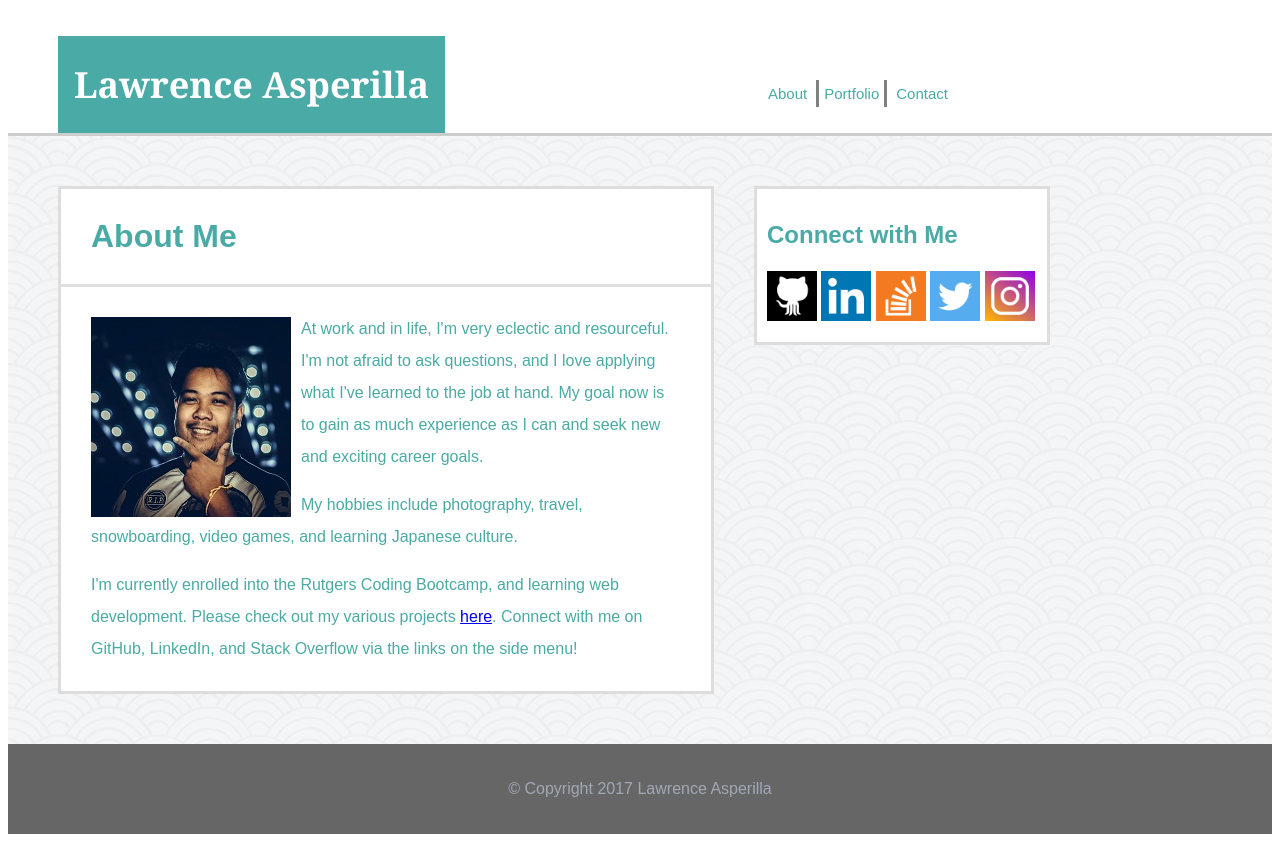
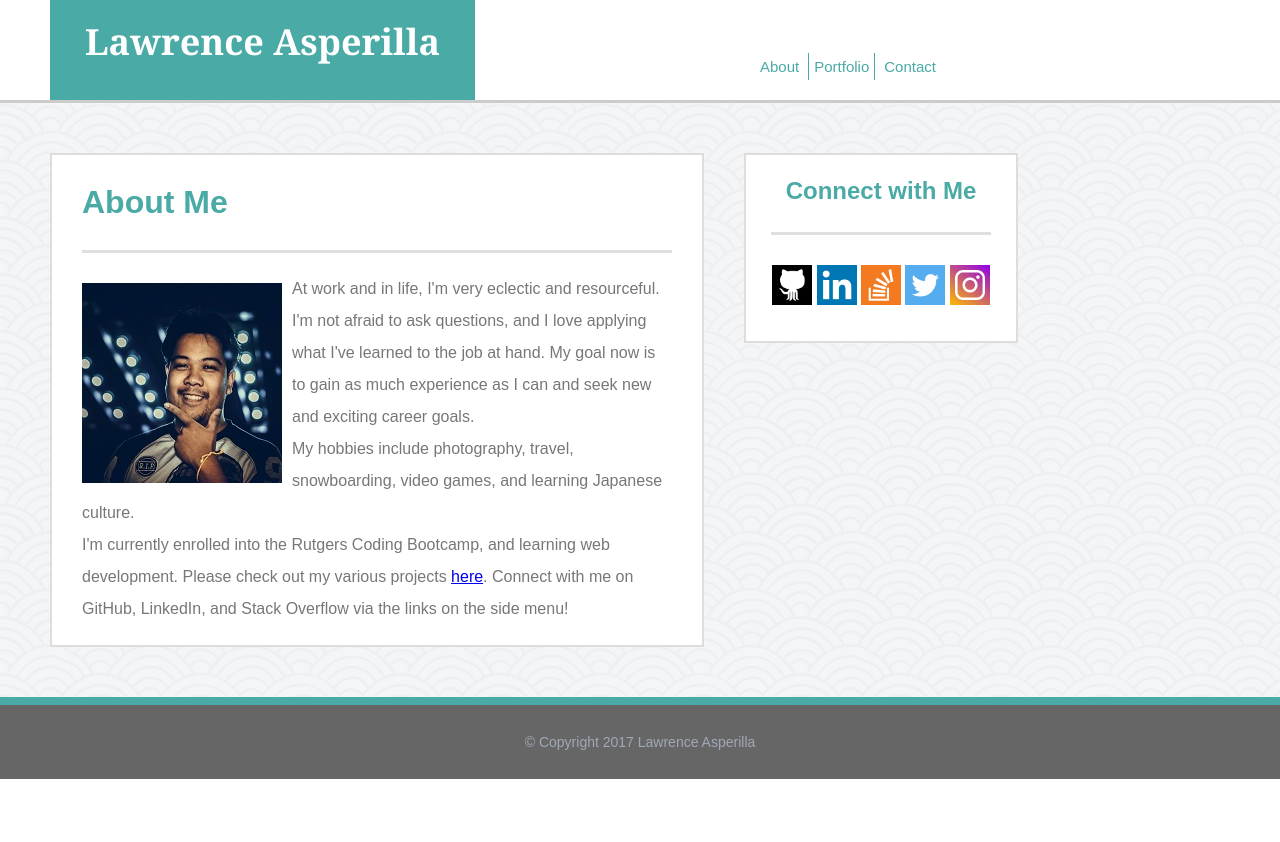
Before and after one commit to lasperilla/Basic-Portfolio, a plain HTML site: page index.html in a window 1280 px wide. After the commit the page ends 800 px from the top, so only its background shows below. Drawn offline with Linux system fonts and the light colour scheme.

Commit message:
cleaned up style.css, applied reset.css, index page looking done-ish

```diff
--- a/assets/css/style.css
+++ b/assets/css/style.css
@@ -4,26 +4,48 @@
     display: table;
 }
 
+/*restyling some basic elements that got reset with reset.css*/
+h1 {
+    display: block;
+    font-size: 2em;
+    margin-top: 0.67em;
+    margin-bottom: 0.67em;
+    margin-left: 0;
+    margin-right: 0;
+    font-weight: bold;
+}
+
+h2 {
+    display: block;
+    font-size: 1.5em;
+    margin-top: 0.83em;
+    margin-bottom: 0.83em;
+    margin-left: 0;
+    margin-right: 0;
+    font-weight: bold;
+}
+
+/*header/navigation section*/
 .header {
-   height: 125px;
+    height: 100px;
     position: relative;
     background: #FFFFFF;
     border-color: #cccccc;
     border-bottom-style: solid;
-    /*  background: yellow;*/
+    border-width: 3px;
 }
 
 .letterhead {
     background: #4AAAA5;
     color: #FFFFFF;
-    width: 375px;
-    padding: 0px 6px 0px 6px;
+    width: 425px;
+    height: 100%;
     float: left;
     position: absolute;
     left: 50px;
     bottom: 0px;
     text-align: center;
-    font-family: 'Georgia', Times, Times New Roman, serif;
+    font-family: 'Georgia', Times, 'Times New Roman', serif;
     font-size: 18px;
 }
 
@@ -48,25 +70,31 @@
 
 
 /*not sure how to put | between about, portfolio, and contact links. using border on middle link for now*/
-
 #tmcenter {
     border-left-style: solid;
     border-right-style: solid;
-    border-left-color: gray;
-    border-right-color: gray;
+    border-left-color: #4AAAA5;
+    border-right-color: #4AAAA5;
+    border-width: 1px;
 }
 
+/*footer section*/
 .footer {
     font-family: 'Arial', 'Helvetica Neue', Helvetica, sans-serif;
+    font-size: 14px;
     background-color: #666666;
     color: #A1A8B5;
     text-align: center;
-    padding: 20px;
+    padding: 30px;
+    border-color: #4AAAA5;
+    border-top-style: solid;
+    border-width: 8px;
 }
 
+/*Main content / everything between header & footer*/
 .wrapper {
-    clear: both;
-    overflow: auto;
+    /*clear: both;*/
+    /*overflow: auto;*/
     /*border-style: solid;*/
     background-image: url("../../assets/images/background.png");
     /*padding: 30px 30px 300px 30px;*/
@@ -76,59 +104,66 @@
 }
 
 .maincontent {
-    /*text-align: center;*/
-    border-top-style: solid;
-    border-bottom-style: solid;
-    border-top-color: #DFDFDF;
-    border-bottom-color: #DFDFDF;
     background-color: #ffffff;
     border-color: #dddddd;
     border-style: solid;
+    border-width: 2px;
     line-height: 200%;
     font-family: 'Arial', 'Helvetica Neue', Helvetica, sans-serif;
-    color: #4aaaa5;
+    color: #777777;
     width: 650px;
     float: left;
-    /*    position: absolute;
-    left: 10%;*/
     /*  margin: 10px;*/
 }
 
 .connect {
     float: left;
     width: 270px;
-    border-top-style: solid;
-    border-bottom-style: solid;
-    border-top-color: #DFDFDF;
-    border-bottom-color: #DFDFDF;
     background-color: #ffffff;
     border-color: #dddddd;
     border-style: solid;
+    border-width: 2px;
     line-height: 200%;
     font-family: 'Arial', 'Helvetica Neue', Helvetica, sans-serif;
     color: #4aaaa5;
     text-decoration: none;
-    padding: 10px;
+    text-align: center;
+    /*padding: 10px;*/
     margin-left: 40px;
+}
+
+.snsicon {
+    margin: 25px;
+    border-top-style: solid;
+    border-top-color: #DFDFDF;
+    border-width: 3px;
+    padding-top: 30px;
 }
 
 .profilepic {
     float: left;
     margin: 0px 10px 10px 0px;
     position: relative;
-    top: 20px;
+    top: 10px;
 }
 
-#aboutme {
+.maincontenttitle {
     padding: 10px 30px 10px 30px;
+    color: #4aaaa5;
 }
 
 .bio {
     border-top-style: solid;
     border-top-color: #DFDFDF;
-    padding: 10px 30px 10px 30px;
+    border-width: 3px;
+    padding: 20px 0px 20px 0px;
+    /*margin used to make top border not span the full width of the containing div*/
+    margin: 0px 30px 0px 30px;
+    color: #777777;
 }
 
+/*Misc.*/
+/*needed to get rid of random underlining between linked sns thumbnails*/
 .tdn {
     text-decoration: none;
 }
--- a/index.html
+++ b/index.html
@@ -4,6 +4,7 @@
 <head>
     <title>About Me</title>
     <meta charset="utf-8">
+    <link rel="stylesheet" type="text/css" href="assets/css/reset.css">
     <link rel="stylesheet" type="text/css" href="assets/css/style.css">
 </head>
 
@@ -20,11 +21,11 @@
             <a href="contact.html" class="tmlink">Contact</a>
         </div>
     </div>
-    <!-- Main body -->
-    <div class="wrapper" class="clearfix">
-        <!--Main content-->
+    <!-- Main body/everything between header & footer -->
+    <div class="wrapper clearfix">
+        <!--Main content panel-->
         <div class="maincontent">
-            <div id="aboutme">
+            <div class="maincontenttitle">
                 <h1>About Me</h1>
             </div>
             <div class="bio">
@@ -36,24 +37,26 @@
                 <p>I'm currently enrolled into the Rutgers Coding Bootcamp, and learning web development. Please check out my various projects <a href="portfolio.html">here</a>. Connect with me on GitHub, LinkedIn, and Stack Overflow via the links on the side menu!</p>
             </div>
         </div>
-        <!-- side menu -->
+        <!-- side menu panel -->
         <div class="connect">
             <h2>Connect with Me</h2>
+            <div class="snsicon">
                 <a class="tdn" href="https://github.com/lasperilla" target="_blank">
-                <img src="assets/images/github.png" alt="GitHub" height="50" width="50">
+                    <img src="assets/images/github.png" alt="GitHub" height="40" width="40">
                 </a>
                 <a class="tdn" href="https://www.linkedin.com/in/lawrenceasperilla" target="_blank">
-                <img src="assets/images/linkedin.png" alt="LinkedIn" height="50" width="50">
+                    <img src="assets/images/linkedin.png" alt="LinkedIn" height="40" width="40">
                 </a>
                 <a class="tdn" href="http://stackoverflow.com/users/7455004/lawrence-asperilla" target="_blank">
-                <img src="assets/images/stackoverflow.png" alt="Stack Overflow" height="50" width="50">
+                    <img src="assets/images/stackoverflow.png" alt="Stack Overflow" height="40" width="40">
                 </a>
                 <a class="tdn" href="https://twitter.com/lawrencecirilo" target="_blank">
-                <img src="assets/images/twitter.png" alt="Twitter" height="50" width="50">
+                    <img src="assets/images/twitter.png" alt="Twitter" height="40" width="40">
                 </a>
                 <a class="tdn" href="https://www.instagram.com/lawrencecirilo" target="_blank">
-                <img src="assets/images/instagram.png" alt="Instagram" height="50" width="50">
+                    <img src="assets/images/instagram.png" alt="Instagram" height="40" width="40">
                 </a>
+            </div>
         </div>
     </div>
     <!-- Footer bar -->
```
Lines whose indentation alone changed are shown as unchanged.
